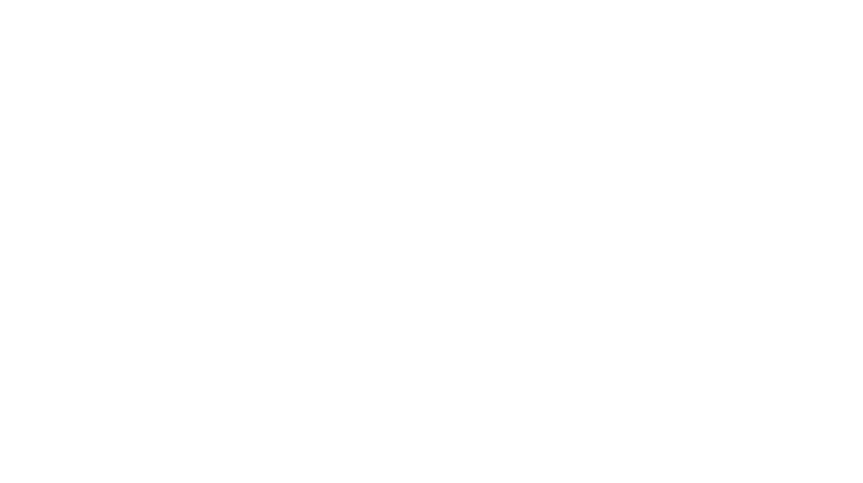
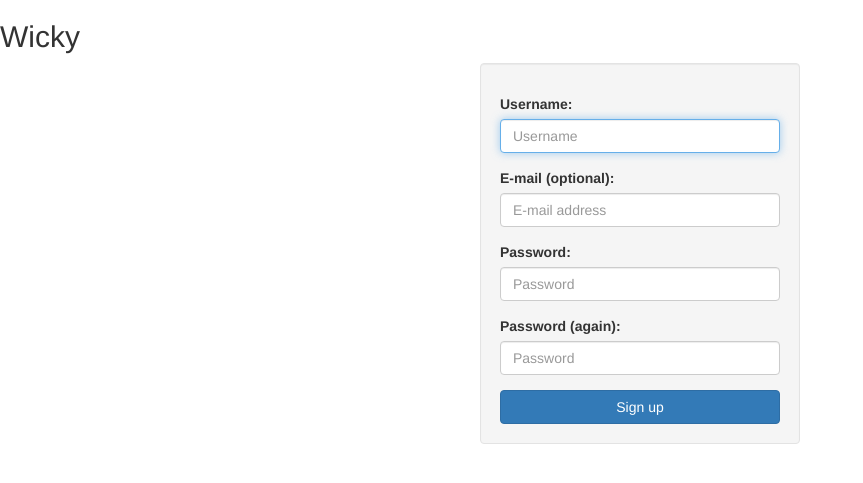
Before and after one commit to PaulinaLach/wicky, a Django app: page /accounts/signup/ in a window 1280 px wide. Before the commit the part shown is empty. Shown: the top 483 px of the page, without its empty margins (0-863 px from the left). Run offline with Django 3.2, Linux system fonts and the light colour scheme; some libraries are stand-ins or nearby versions.

Commit message:
Bettering templates.

```diff
--- /dev/null
+++ b/static/account/main.css
@@ -0,0 +1,5 @@
+.authform {
+    padding-top: 30px;
+    max-width: 320px;
+    margin: 0 auto;
+}
--- a/templates/account/base.html
+++ b/templates/account/base.html
@@ -6,11 +6,15 @@
     {% load bootstrap3 %}
     {% bootstrap_css %}
     {% bootstrap_javascript %}
+    {% load staticfiles %}
+    <link rel="stylesheet" type="text/css" href="{% static 'account/main.css' %}" />
     <meta charset="UTF-8">
     <title>Wicky</title>
 </head>
 <body>
+<div id="container">
 {% block content %}
 {% endblock %}
+</div>
 </body>
 </html>
--- a/templates/account/signup.html
+++ b/templates/account/signup.html
@@ -0,0 +1,40 @@
+{% extends 'account/base.html' %}
+
+{% block content %}
+
+<h2>Wicky</h2>
+
+
+
+<form class="signup authform well" id="signup_form" method="post" action="/accounts/signup/">
+{% csrf_token %}
+
+    <div class="form-group">
+        <label for="id_username">Username:</label>
+        <input class="form-control" autofocus="autofocus" id="id_username" maxlength="30" name="username" placeholder="Username" type="text" />
+    </div>
+
+    <div class="form-group">
+        <label for="id_email">E-mail (optional):</label>
+        <input class="form-control" id="id_email" name="email" placeholder="E-mail address" type="email" />
+    </div>
+
+    <div class="form-group">
+        <label for="id_password1">Password:</label>
+        <input class="form-control" id="id_password1" name="password1" placeholder="Password" type="password" />
+    </div>
+
+    <div class="form-group">
+        <label for="id_password2">Password (again):</label>
+        <input class="form-control" id="id_password2" name="password2" placeholder="Password" type="password" />
+    </div>
+
+    <div class="form-group">
+        <input class="form-control" id="id_confirmation_key" maxlength="40" name="confirmation_key" type="hidden" />
+    </div>
+
+    <button class="btn btn-large btn-block btn-primary" type="submit">Sign up</button>
+
+</form>
+
+{% endblock %}
--- a/templates/base.html
+++ b/templates/base.html
@@ -6,6 +6,7 @@
     {% load bootstrap3 %}
     {% bootstrap_css %}
     {% bootstrap_javascript %}
+    {% load staticfiles %}
     <meta charset="UTF-8">
     <title>Wicky</title>
 </head>
--- a/wicky/settings.py
+++ b/wicky/settings.py
@@ -114,3 +114,7 @@ AUTHENTICATION_BACKENDS = (
 )
 
 SITE_ID = 1
+
+STATICFILES_DIRS = (
+    os.path.join(BASE_DIR, "static"),
+)
```
Also changed, not shown: templates/account/login.html (+18 -6 lines).
